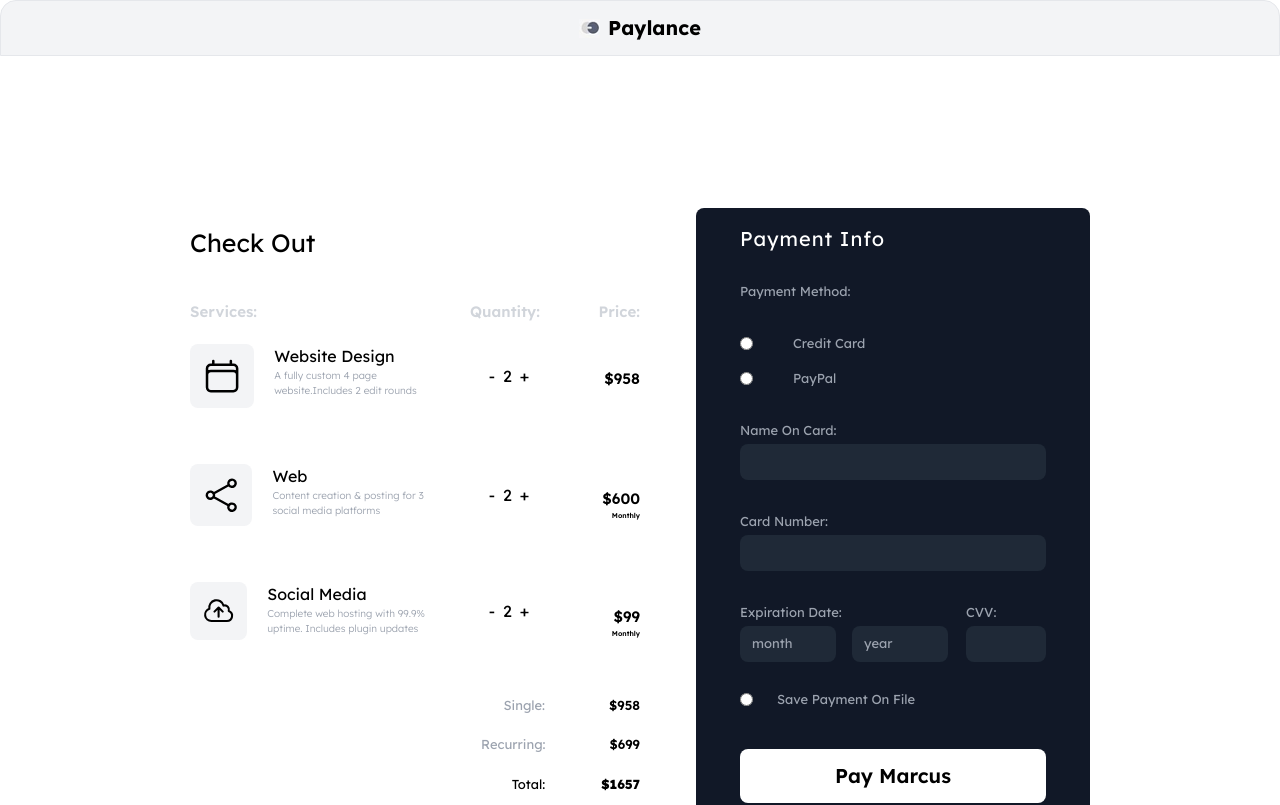
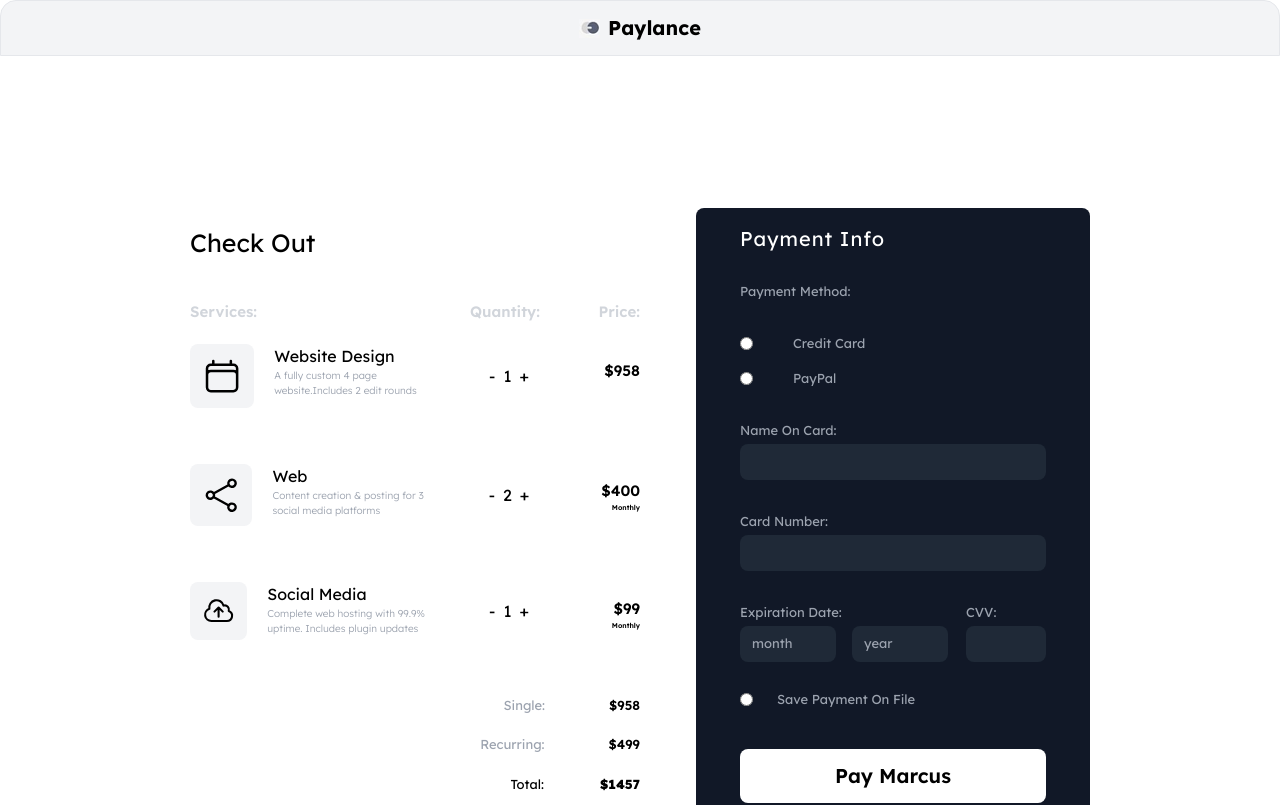
Before and after one commit to kwakufosu/Paylance-UI, a React (Vite) app: page / in a window 1280 px wide. Shown: the top 805 px of the page. Built offline with nearby package versions, Linux system fonts and the light colour scheme.

Commit message:
made ui reactive

```diff
--- a/index.html
+++ b/index.html
@@ -4,7 +4,7 @@
     <meta charset="UTF-8" />
     <link rel="icon" type="image/svg+xml" href="/vite.svg" />
     <meta name="viewport" content="width=device-width, initial-scale=1.0" />
-    <title>Vite + React + TS</title>
+    <title>Paylace</title>
     <link rel="preconnect" href="https://fonts.googleapis.com" />
     <link rel="preconnect" href="https://fonts.gstatic.com" crossorigin />
     <link
--- a/src/components/Button.tsx
+++ b/src/components/Button.tsx
@@ -1,9 +1,31 @@
-const Button = () => {
+/* eslint-disable @typescript-eslint/no-unused-vars */
+
+import { Iservice } from "../data/data";
+
+interface Props {
+  service: Iservice;
+
+  onQuantityChange: (serviceId: number, newQuantity: number) => void;
+}
+
+const Button = ({ service, onQuantityChange }: Props) => {
+  function handleIncrement() {
+    onQuantityChange(service.id, service.quantity + 1);
+  }
+
+  function handleDecrement() {
+    if (service.quantity === 0) return;
+    onQuantityChange(service.id, service.quantity - 1);
+  }
   return (
     <div className="flex justify-center items-center">
-      <button className="p-1">-</button>
-      <p className="px-1">2</p>
-      <button className="p-1">+</button>
+      <button className="p-1" onClick={handleDecrement}>
+        -
+      </button>
+      <p className="px-1">{service.quantity}</p>
+      <button className="p-1" onClick={handleIncrement}>
+        +
+      </button>
     </div>
   );
 };
--- a/src/components/CardItem.tsx
+++ b/src/components/CardItem.tsx
@@ -1,11 +1,47 @@
+/* eslint-disable @typescript-eslint/no-unused-vars */
+import { useEffect, useState } from "react";
 import { services } from "../data/data";
 import Button from "./Button";
-const CardItem = () => {
+
+interface Props {
+  setRecurring: React.Dispatch<React.SetStateAction<number>>;
+  setSingle: React.Dispatch<React.SetStateAction<number>>;
+}
+
+const CardItem = ({ setRecurring, setSingle }: Props) => {
+  const [service, setService] = useState(services);
+
+  useEffect(() => {
+    const calculateSums = () => {
+      const recurringTotal = service
+        .filter((item) => item.recurring)
+        .reduce((sum, item) => sum + item.quantity * item.price, 0);
+
+      const standaloneTotal = service
+        .filter((item) => !item.recurring)
+        .reduce((sum, item) => sum + item.quantity * item.price, 0);
+
+      setRecurring(recurringTotal);
+      setSingle(standaloneTotal);
+    };
+
+    calculateSums();
+  }, [service, setRecurring, setSingle]);
+
+  const handleQuantityChange = (serviceId: number, newQuantity: number) => {
+    setService((prevServices) =>
+      prevServices.map((service) =>
+        service.id === serviceId
+          ? { ...service, quantity: newQuantity }
+          : service
+      )
+    );
+  };
   return (
     <ul>
-      {services.map((service) => {
+      {service.map((service) => {
         return (
-          <li className="grid grid-cols-5 gap-x-5 mb-14 " key={service.title}>
+          <li className="grid grid-cols-5 gap-x-5 mb-14 " key={service.id}>
             <div className="col-span-3 flex gap-x-5">
               <div className="w-20  bg-gray-100 p-3 rounded-lg">
                 {<service.icon />}
@@ -19,19 +55,22 @@ const CardItem = () => {
             </div>
 
             <div className="flex justify-center">
-              <Button />
+              <Button
+                service={service}
+                onQuantityChange={handleQuantityChange}
+              />
             </div>
 
-            <p className=" pt-6 text-[15px]  text-right font-semibold">
+            <p className=" pt-4 text-[15px]  text-right font-semibold">
               $
               {service.title === "Web" || service.title === "Social Media" ? (
                 <>
-                  <p className="inline">{service.price}</p>
+                  <p className="inline">{service.price * service.quantity}</p>
 
                   <p className="text-[7px] block ">Monthly</p>
                 </>
               ) : (
-                service.price
+                service.price * service.quantity
               )}
             </p>
           </li>
--- a/src/components/Checkout.tsx
+++ b/src/components/Checkout.tsx
@@ -1,7 +1,13 @@
+/* eslint-disable @typescript-eslint/no-unused-vars */
+
+import { useState } from "react";
 import CardItem from "./CardItem";
 import Summary from "./Summary";
 
 const Checkout = () => {
+  const [single, setSingle] = useState(0);
+  const [recurring, setRecurring] = useState(0);
+
   return (
     <>
       <div>
@@ -12,8 +18,8 @@ const Checkout = () => {
           <p className=" mb-5 text-right">Price:</p>
         </div>
 
-        <CardItem />
-        <Summary />
+        <CardItem setSingle={setSingle} setRecurring={setRecurring} />
+        <Summary recurring={recurring} single={single} />
       </div>
     </>
   );
--- a/src/components/Summary.tsx
+++ b/src/components/Summary.tsx
@@ -1,16 +1,23 @@
-const Summary = () => {
+interface Props {
+  recurring: number;
+  single: number;
+}
+
+const Summary = ({ recurring, single }: Props) => {
+  console.log(recurring, single);
+  const total = single + recurring;
   return (
     <div className=" text-[13px]">
       <div className="flex justify-end gap-x-16 mb-5">
         <p className="text-gray-400">Single:</p>{" "}
-        <p className="font-semibold">$958</p>
+        <p className="font-semibold">${single}</p>
       </div>
       <div className="flex justify-end gap-x-16 mb-5">
         <p className="text-gray-400">Recurring:</p>{" "}
-        <p className="font-semibold">$699</p>
+        <p className="font-semibold">${recurring}</p>
       </div>
       <div className="flex justify-end gap-x-14 text-right mb-10">
-        <p>Total:</p> <p className="font-extrabold">$1657</p>
+        <p>Total:</p> <p className="font-extrabold">${total}</p>
       </div>
     </div>
   );
--- a/src/data/data.ts
+++ b/src/data/data.ts
@@ -3,26 +3,51 @@ import {
   ShareIcon,
   CloudArrowUpIcon,
 } from "@heroicons/react/24/outline";
+import { ForwardRefExoticComponent, SVGProps, RefAttributes } from "react";
 
-export const services = [
+export interface Iservice {
+  id: number;
+  icon: ForwardRefExoticComponent<
+    Omit<SVGProps<SVGSVGElement>, "ref"> & {
+      title?: string | undefined;
+      titleId?: string | undefined;
+    } & RefAttributes<SVGSVGElement>
+  >;
+  title: string;
+  description: string;
+  quantity: number;
+  price: number;
+  recurring: boolean;
+}
+
+export const services: Array<Iservice> = [
   {
+    id: 1,
     icon: CalendarIcon,
     title: "Website Design",
     description: "A fully custom 4 page website.Includes 2 edit rounds ",
+    quantity: 1,
     price: 958,
+    recurring: false,
   },
   {
+    id: 2,
     icon: ShareIcon,
     title: "Web",
     description: "Content creation & posting for 3 social media platforms ",
-    price: 600,
+    quantity: 2,
+    price: 200,
+    recurring: true,
   },
   {
+    id: 3,
     icon: CloudArrowUpIcon,
     title: "Social Media",
     description:
       "Complete web hosting with 99.9% uptime. Includes plugin updates ",
+    quantity: 1,
 
     price: 99,
+    recurring: true,
   },
 ];
```
Also changed, not shown: 1 other file (tests, documents, lock files or other folders).
